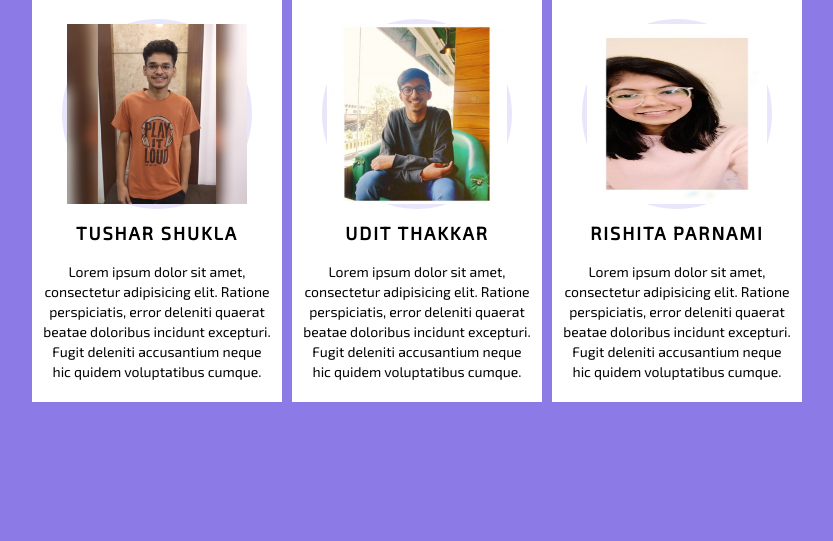
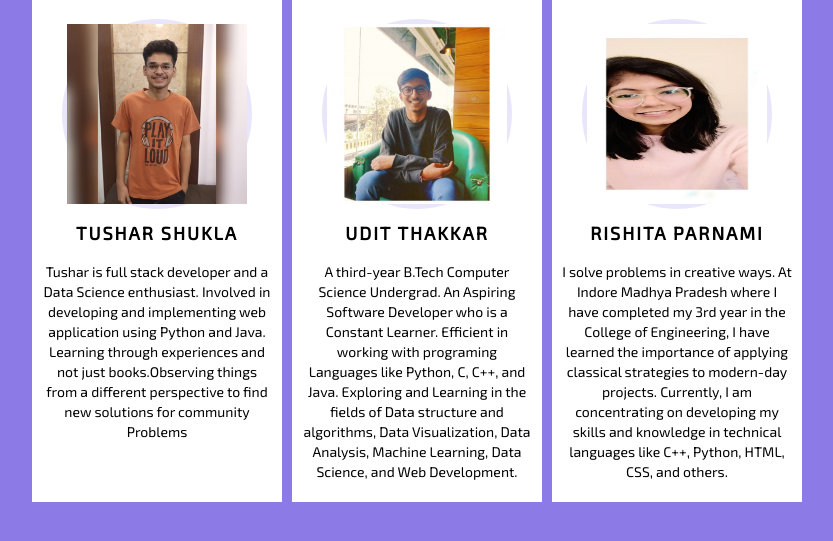
Before and after one commit to shuklatushar/INeuron-Flight-Fare-Prediction, a Flask app: page /about in a window 1280 px wide. Shown: the part 194-735 px from the top of the page, without its empty margins (223-1056 px from the left). Run offline with Flask 2, Linux system fonts and the light colour scheme; parts of the project's set-up code (start-up, migrations or seed data) failed here and were passed over; some libraries are stand-ins or nearby versions; some web fonts are replaced.

Commit message:
Update aboutus.html

```diff
--- a/templates/aboutus.html
+++ b/templates/aboutus.html
@@ -25,7 +25,7 @@
           </div>
           <h3>Tushar Shukla</h3>
           <!-- <span>CEO</span> -->
-          <p>Lorem ipsum dolor sit amet, consectetur adipisicing elit. Ratione perspiciatis, error deleniti quaerat beatae doloribus incidunt excepturi. Fugit deleniti accusantium neque hic quidem voluptatibus cumque.</p>
+          <p>Tushar is full stack developer and a Data Science enthusiast. Involved in developing and implementing web application using Python and Java. Learning through experiences and not just books.Observing things from a different perspective to find new solutions for community Problems</p>
         </div>
         <div class="team_member">
            <div class="member_img">
@@ -34,7 +34,7 @@
           </div>
           <h3>Udit Thakkar</h3>
           <!-- <span>Accountant</span> -->
-          <p>Lorem ipsum dolor sit amet, consectetur adipisicing elit. Ratione perspiciatis, error deleniti quaerat beatae doloribus incidunt excepturi. Fugit deleniti accusantium neque hic quidem voluptatibus cumque.</p>
+          <p>A third-year B.Tech Computer Science Undergrad. An Aspiring Software Developer who is a Constant Learner. Efficient in working with programing Languages like Python, C, C++, and Java. Exploring and Learning in the fields of Data structure and algorithms, Data Visualization, Data Analysis, Machine Learning, Data Science, and Web Development.</p>
       </div>
         <div class="team_member">
            <div class="member_img">
@@ -43,7 +43,7 @@
           </div>
           <h3>Rishita Parnami</h3>
           <!-- <span>Product Manager</span> -->
-          <p>Lorem ipsum dolor sit amet, consectetur adipisicing elit. Ratione perspiciatis, error deleniti quaerat beatae doloribus incidunt excepturi. Fugit deleniti accusantium neque hic quidem voluptatibus cumque.</p>
+          <p>I solve problems in creative ways. At Indore Madhya Pradesh where I have completed my 3rd year in the College of Engineering, I have learned the importance of applying classical strategies to modern-day projects. Currently, I am concentrating on developing my skills and knowledge in technical languages like C++, Python, HTML, CSS, and others.</p>
     </div>
 </div>
 <!-- partial -->
```
